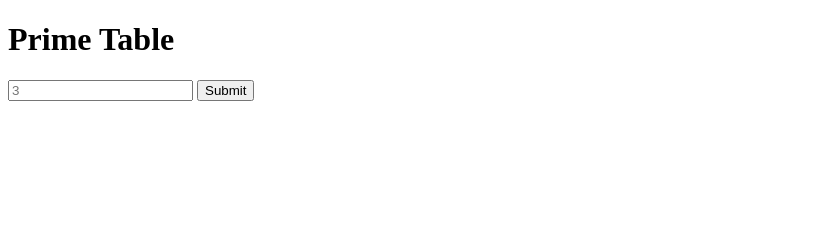
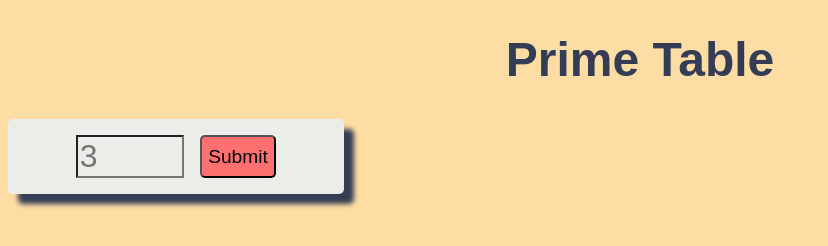
Before and after one commit to RihardsJ/prime-multiplication-table, a website with bundled scripts: page index.html in a window 1280 px wide. Shown: the whole page, without its empty margins (0-828 px from the left). Built offline with nearby package versions, Linux system fonts and the light colour scheme; a web font is replaced by a local one.

Commit message:
add fonts, colours and padding and margin

```diff
--- a/assets/style.css
+++ b/assets/style.css
@@ -0,0 +1,50 @@
+:root {
+  --text-colour: hsl(225, 24%, 27%);
+  --background-colour: hsl(38, 98%, 82%);
+  --button-colour: hsl(0, 100%, 72%);
+  --form-bg-colour: hsl(90, 10%, 92%);
+
+  --font-family-text: "Aldrich", sans-serif;
+  --font-family-numbers: "Rock Salt", cursive;
+}
+
+body {
+  color: var(--text-colour);
+  background-color: var(--background-colour);
+  font-family: var(--font-family-text);
+}
+
+.title {
+  text-align: center;
+  font-size: 3rem;
+}
+
+#userForm {
+  display: flex;
+  justify-content: center;
+
+  width: 320px;
+  border-radius: 5px;
+  background-color: var(--form-bg-colour);
+  box-shadow: 10px 10px 5px 0;
+  margin-bottom: 3ch;
+  padding: 1rem 0.5rem;
+}
+
+#submitButton {
+  border-radius: 5px;
+  font-size: 1.2rem;
+  margin-left: 1rem;
+  padding: 0.4rem;
+  background-color: var(--button-colour);
+}
+
+#input {
+  background-color: transparent;
+  font-size: 2rem;
+  width: 100px;
+}
+
+#multiplicationTable {
+  font-family: var(--font-family-numbers);
+}
--- a/index.html
+++ b/index.html
@@ -3,6 +3,10 @@
   <head>
     <meta charset="UTF-8" />
     <meta name="viewport" content="width=device-width, initial-scale=1.0" />
+    <link
+      href="https://fonts.googleapis.com/css2?family=Aldrich&family=Rock+Salt&display=swap"
+      rel="stylesheet"
+    />
     <link rel="stylesheet" href="./assets/style.css" type="text/css" />
     <title>Prime Table</title>
   </head>
@@ -14,7 +18,7 @@
     <main>
       <form id="userForm">
         <input id="input" type="number" min="1" placeholder="3" />
-        <input id="submitButton" type="submit" />
+        <input id="submitButton" type="submit" value="Submit" />
       </form>
       <div id="display"></div>
     </main>
```
